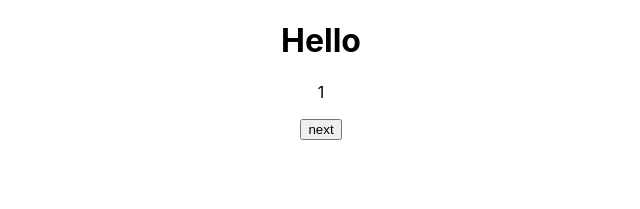
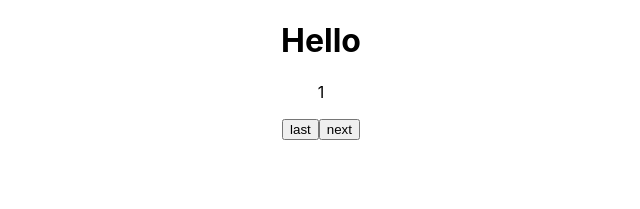
Before and after one commit to CamBrown101/TestGraphQLClient, a React (Create React App) app: page / in a window 1280 px wide. Shown: the top 209 px of the page, without its empty margins (319-959 px from the left). Built offline with nearby package versions, Linux system fonts and the light colour scheme.

Commit message:
Add previous slide

```diff
--- a/src/components/Carousel.tsx
+++ b/src/components/Carousel.tsx
@@ -12,6 +12,10 @@ const Carousel = ({ interval }: Props) => {
     setSlide(slide + 1);
   };
 
+  const previousSlide = () => {
+    setSlide(slide - 1);
+  };
+
   useEffect(() => {
     const timer = setTimeout(() => {
       nextSlide();
@@ -22,6 +26,7 @@ const Carousel = ({ interval }: Props) => {
   return (
     <div>
       <p>{slide}</p>
+      <button onClick={() => previousSlide()}> last </button>
       <button onClick={() => nextSlide()}> next </button>
     </div>
   );
```
